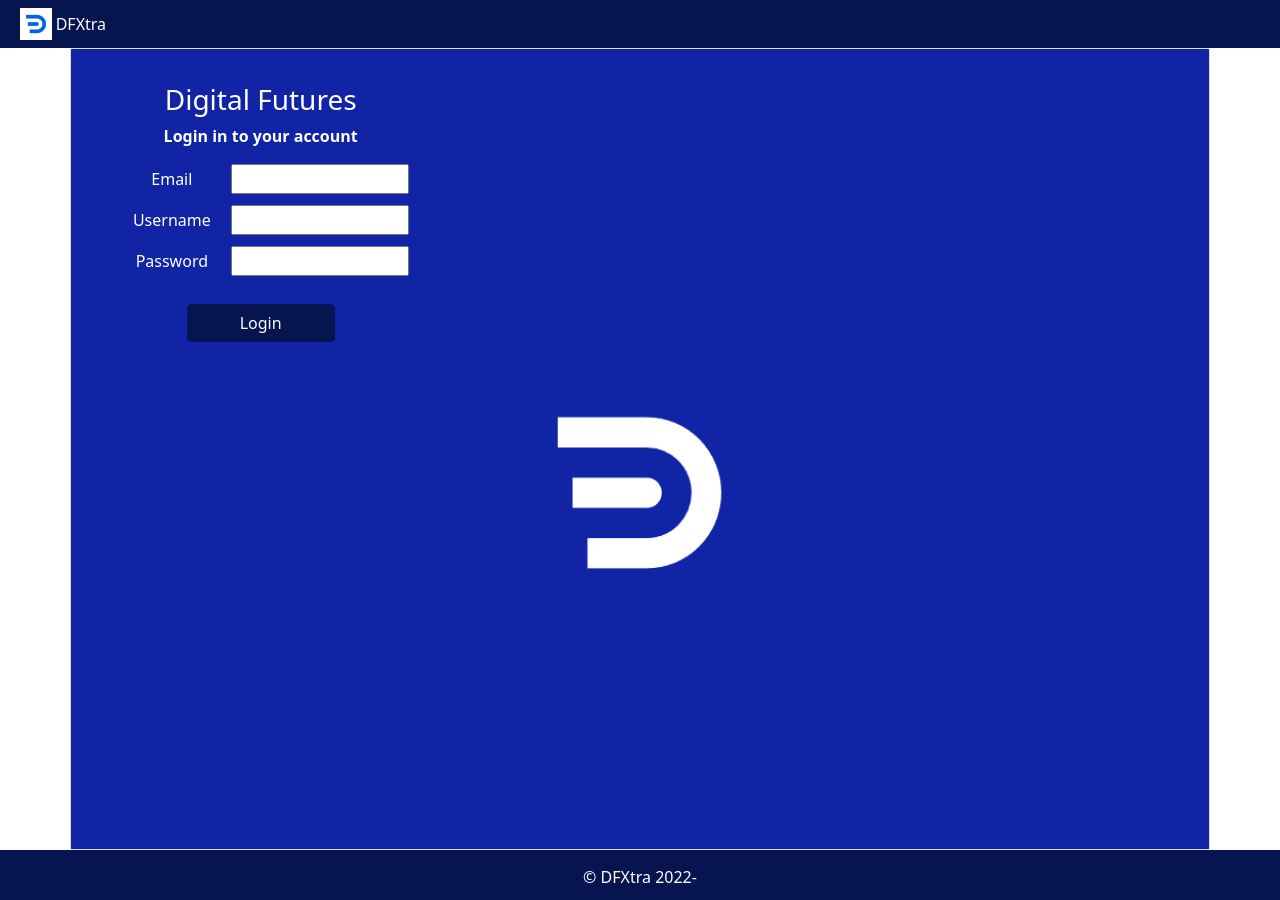
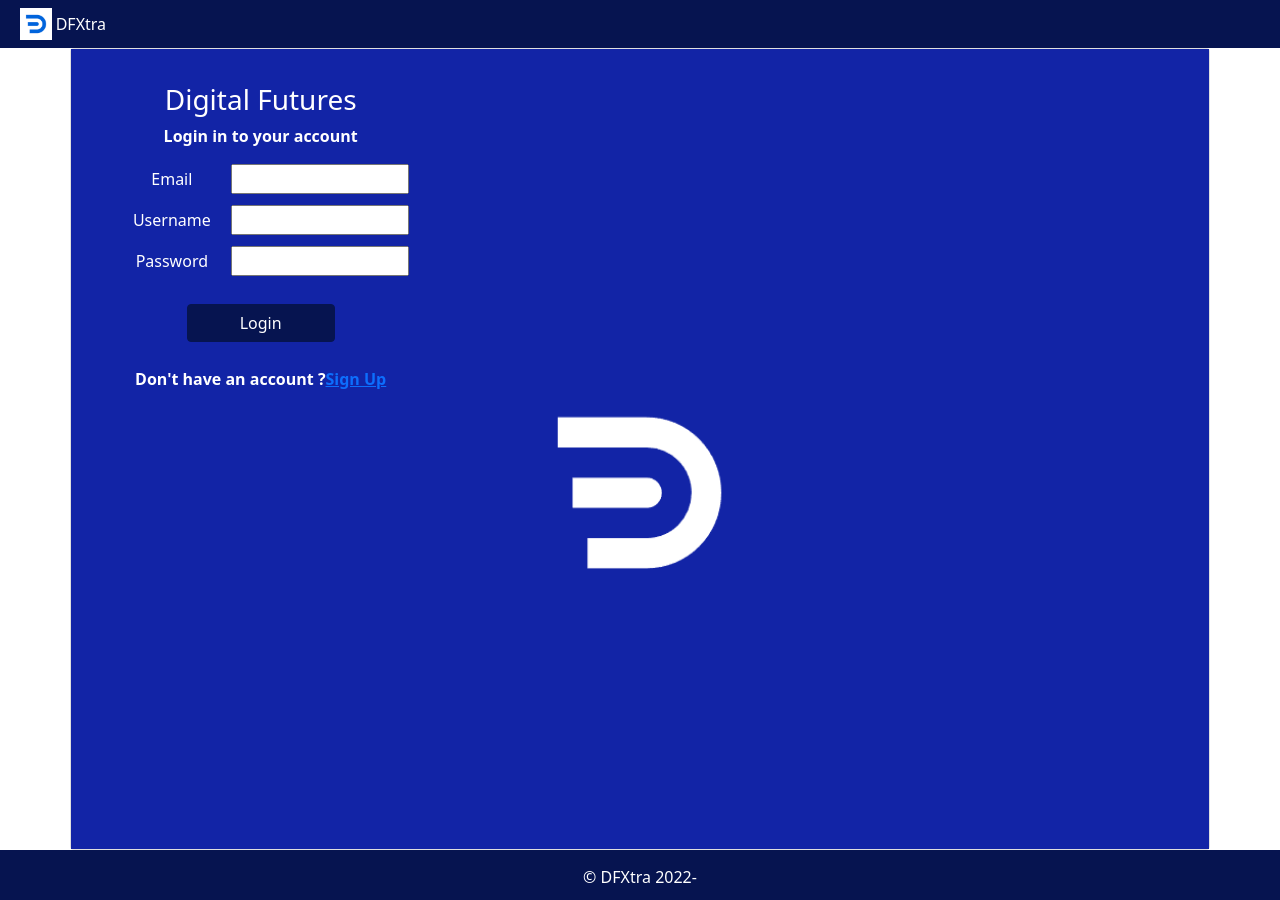
Before and after one commit to dfGroup2/team-engineering-frontend, a React (Create React App) app: page / in a window 1280 px wide. Built offline with nearby package versions, Linux system fonts and the light colour scheme.

Commit message:
Sign up link created

```diff
--- a/src/Components/LoginComponents/Login.jsx
+++ b/src/Components/LoginComponents/Login.jsx
@@ -4,6 +4,7 @@ import '../../css/Login.css';
 import dfxbackground from '../../images/dfx_background.png';
 import { useState } from 'react';
 import { useNavigate } from 'react-router-dom';
+import { Link, Navigate } from 'react-router-dom';
 import axios from 'axios';
 import ValidationServiceHelpers from '../../services/validation.serviceHelpers';
 
@@ -71,6 +72,8 @@ const Login = () => {
                             </div>
                         )}
                     </form>
+                    <p>Don't have an account ?<Link to="/SignUp">Sign Up </Link></p>
+
                 </div>
             </div>
         </div >
```
